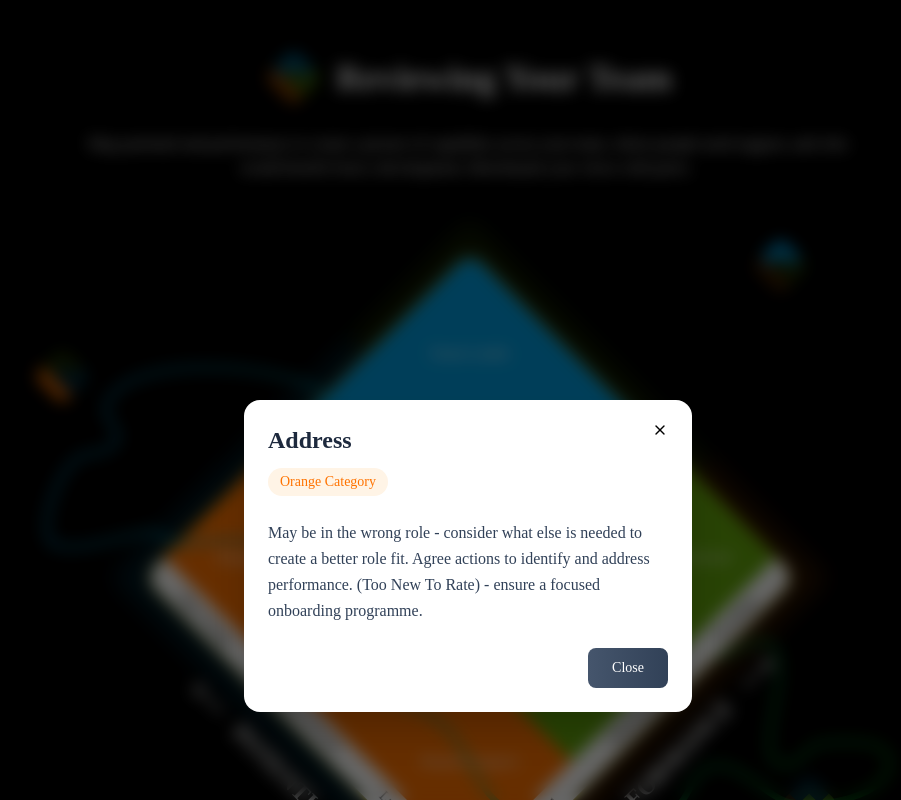
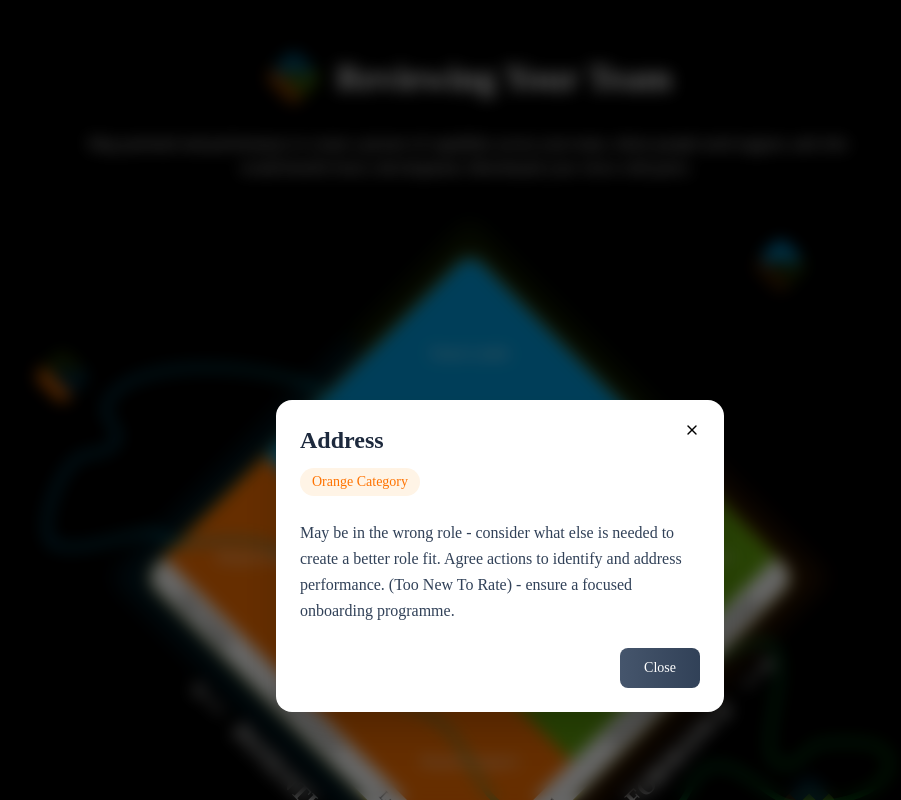
Before and after one commit to solensa/kop3, a Next.js app: page / in a window 1280 px wide. Both pictures are taken after a click on the element 234 px from the left and 376 px from the top of the page. Shown: the top 800 px of the page, without its empty margins (172-1073 px from the left). Built offline with nearby package versions, Linux system fonts and the light colour scheme.

Commit message:
pl-400px

```diff
--- a/src/app/components/diamond.tsx
+++ b/src/app/components/diamond.tsx
@@ -581,7 +581,7 @@ export default function Diamond() {
         createPortal(
           <div
             className="fixed inset-0 bg-black/60 backdrop-blur-sm flex justify-center z-[9999] p-4"
-            style={{ paddingTop: "400px" }}
+            style={{ paddingTop: "400px", paddingLeft: "80px" }}
             onClick={closeModal}
           >
             <div
@@ -632,7 +632,7 @@ export default function Diamond() {
         createPortal(
           <div
             className="fixed inset-0 bg-black/60 backdrop-blur-sm flex justify-center z-[9999] p-4"
-            style={{ paddingTop: "400px" }}
+            style={{ paddingTop: "400px", paddingLeft: "80px" }}
             onClick={closeSvgModal}
           >
             <div
```
